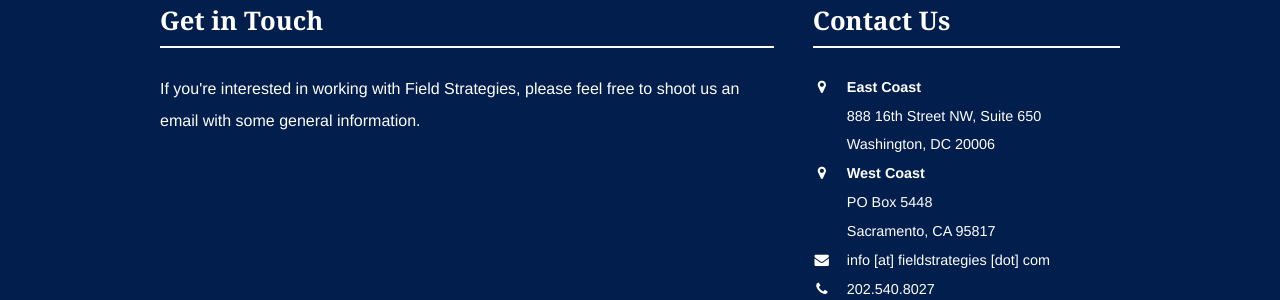
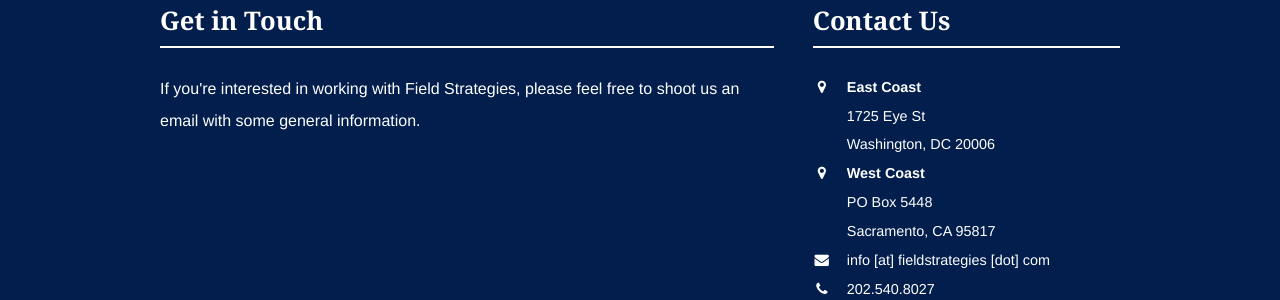
Before and after one commit to jeffreylouden/field-strategies, a Jekyll site: the page built from index.html, in a window 1280 px wide and 900 px high, scrolled down 11211 px. Shown: the part 489-789 px from the top of the window. Built offline with Jekyll 4.4.1, drawn with Linux system fonts in a browser that asks for light colours; nearby versions of some CDN libraries.

Commit message:
Updated DC address

```diff
--- a/_includes/footer.html
+++ b/_includes/footer.html
@@ -6,7 +6,7 @@
 			</li>
 			<li id="contact-us">
 				<h3>Contact Us</h3>
-				<p><i class="icon-map-marker"></i><a href="https://maps.google.com/maps?q=888+16th+Street+NW,+Suite+650+Washington,+DC+20006&hl=en&sll=40.697488,-73.979681&sspn=0.661144,1.452942&hnear=888+16th+St+NW+%23650,+Washington,+District+of+Columbia+20006&t=m&z=16" title="Get directions"><strong>East Coast</strong><br />888 16th Street NW, Suite 650<br />Washington, DC 20006</a></p>
+				<p><i class="icon-map-marker"></i><a href="https://www.google.com/maps/search/1725+Eye+St,+Washington+DC+20006/@38.9022605,-77.0449705,17z/data=!3m1!4b1" title="Get directions"><strong>East Coast</strong><br />1725 Eye St<br />Washington, DC 20006</a></p>
 				<p><i class="icon-map-marker"></i><a href="https://www.google.com/maps/preview#!q=PO+Box+5448%2C+Sacramento%2C+CA+95817" title="Get directions"><strong>West Coast</strong><br />PO Box 5448<br />Sacramento, CA 95817</a></p>
 				<p><i class="icon-envelope-alt"></i><a href="mailto:info@fieldstrategies.com" title="Get in touch via email">info [at] fieldstrategies [dot] com</a></p>
 				<p><i class="icon-phone"></i>202.540.8027</p>
```
